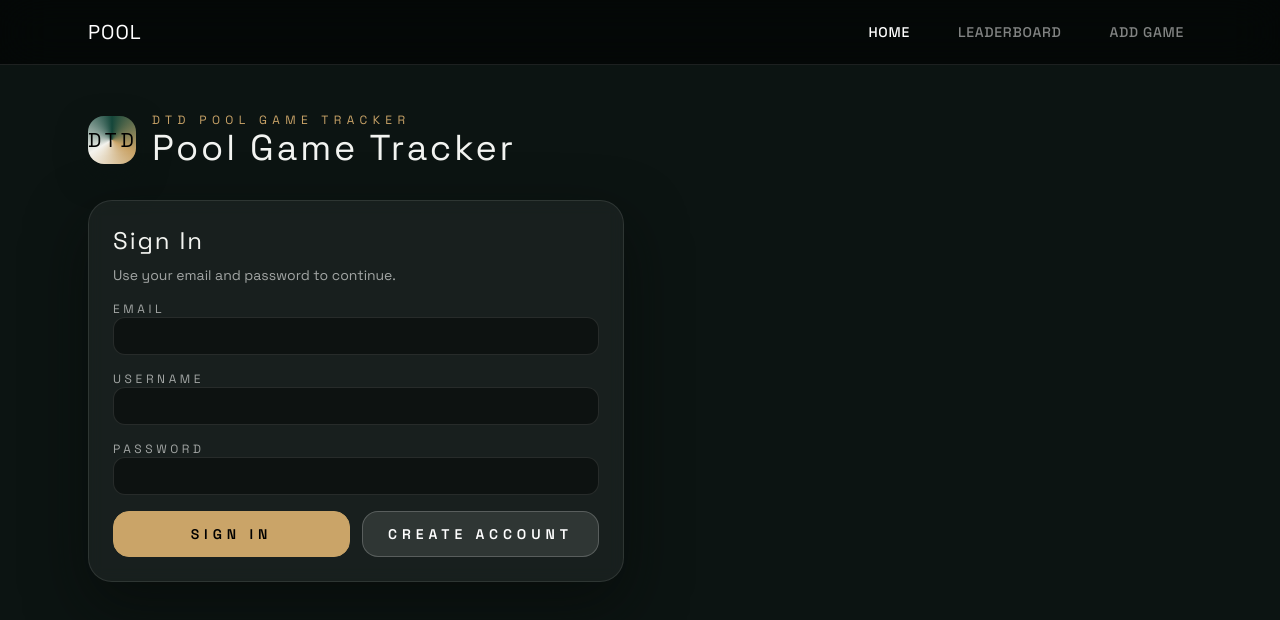
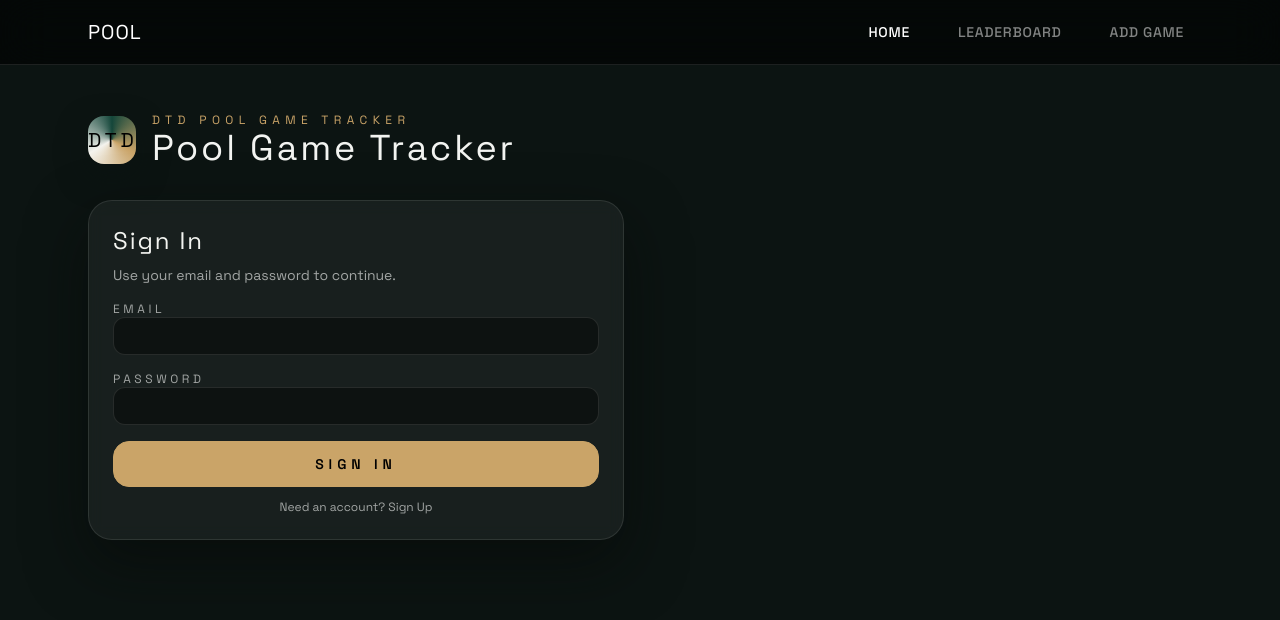
Before and after one commit to coopergolemme/pool, a Next.js app: page / in a window 1280 px wide. Shown: the top 620 px of the page. Built offline with nearby package versions, Linux system fonts and the light colour scheme; no server answers; the database is empty.

Commit message:
feat: Implement a unified AuthForm component with sign-in/sign-up toggle, type-safe authentication handlers, and improved user profile creation during sign-up.

```diff
--- a/app/add/page.tsx
+++ b/app/add/page.tsx
@@ -4,19 +4,18 @@ import { toast } from "sonner";
 import { useState, useEffect } from "react";
 import { supabase } from "../../lib/supabase/client";
 import { GameForm } from "../../components/GameForm";
-import { computeRatings, DEFAULT_RATING, DEFAULT_RD, DEFAULT_VOL, type Game } from "../../lib/glicko";
+import { computeRatings, type Game } from "../../lib/glicko";
 import { mapGame } from "../../lib/types";
-import { AuthForm } from "../../components/AuthForm";
+import { AuthForm, type AuthFormData } from "../../components/AuthForm";
 import { getConfig } from "../../lib/config";
 
 export default function AddGamePage() {
-  const [userEmail, setUserEmail] = useState<string | null>(null);
+
   const [userId, setUserId] = useState<string | null>(null);
   const [profiles, setProfiles] = useState<any[]>([]);
   const [saving, setSaving] = useState(false);
   const [authLoading, setAuthLoading] = useState(false);
   const [error, setError] = useState<string | null>(null);
-  const [success, setSuccess] = useState<string | null>(null);
   const [requireVerification, setRequireVerification] = useState(true);
 
   const [form, setForm] = useState({
@@ -38,12 +37,10 @@ export default function AddGamePage() {
     getConfig("require_verification", true).then(setRequireVerification);
 
     supabase.auth.getSession().then(({ data }) => {
-      setUserEmail(data.session?.user.email ?? null);
       setUserId(data.session?.user.id ?? null);
     });
 
     const { data: authListener } = supabase.auth.onAuthStateChange((_event, session) => {
-      setUserEmail(session?.user.email ?? null);
       setUserId(session?.user.id ?? null);
     });
 
@@ -73,25 +70,25 @@ export default function AddGamePage() {
     };
   }, [userId]);
 
-  const handleSignIn = async (authForm: any) => {
+  const handleSignIn = async (authForm: AuthFormData) => {
     if (!supabase) return;
     setAuthLoading(true);
     const { error } = await supabase.auth.signInWithPassword({
       email: authForm.email,
-      password: authForm.password,
+      password: authForm.password || "",
     });
     if (error) setError(error.message);
     setAuthLoading(false);
   };
 
-  const handleSignUp = async (authForm: any) => {
+  const handleSignUp = async (authForm: AuthFormData) => {
     if (!supabase) return;
     if (!authForm.username) return setError("Username required");
 
     setAuthLoading(true);
     const { data, error } = await supabase.auth.signUp({
       email: authForm.email,
-      password: authForm.password,
+      password: authForm.password || "",
     });
 
     if (error) {
@@ -111,7 +108,6 @@ export default function AddGamePage() {
 
     setSaving(true);
     setError(null);
-    setSuccess(null);
 
     // Basic Validation
     if (!form.playerA || !form.playerB || !form.winner) return;
@@ -153,7 +149,7 @@ export default function AddGamePage() {
       const msg = requireVerification
         ? "Game submitted! Waiting for opponent verification."
         : "Game added successfully!";
-      setSuccess(msg);
+
       toast.success(msg);
       setForm(prev => ({ ...prev, winner: "", score: "" }));
 
--- a/app/page.tsx
+++ b/app/page.tsx
@@ -6,7 +6,7 @@ import { Header } from "../components/Header";
 import { RecentGames } from "../components/RecentGames";
 import { computeRatingHistory, computeRatings, DEFAULT_RATING, DEFAULT_RD, DEFAULT_VOL, type Game } from "../lib/glicko";
 import { mapGame } from "../lib/types";
-import { AuthForm } from "../components/AuthForm";
+import { AuthForm, type AuthFormData } from "../components/AuthForm";
 import { PendingGames } from "../components/PendingGames";
 import { StreakLeaders } from "../components/StreakLeaders";
 import { UserStatsCard } from "../components/UserStatsCard";
@@ -95,24 +95,30 @@ export default function Home() {
     return null;
   }, [userId, profiles]);
 
-  const handleSignIn = async (authForm: any) => {
+  const handleSignIn = async (authForm: AuthFormData) => {
     if (!supabase) return;
     setAuthLoading(true);
     await supabase.auth.signInWithPassword({
       email: authForm.email,
-      password: authForm.password,
+      password: authForm.password || "",
     });
     refreshPage();
     setAuthLoading(false);
   };
 
-  const handleSignUp = async (authForm: any) => {
+  const handleSignUp = async (authForm: AuthFormData) => {
     if (!supabase) return;
     setAuthLoading(true);
-    await supabase.auth.signUp({
+    const { data, error } = await supabase.auth.signUp({
       email: authForm.email,
-      password: authForm.password,
+      password: authForm.password || "",
     });
+
+    if (!error && data.user?.id && authForm.username) {
+      await supabase
+        .from("profiles")
+        .upsert({ id: data.user.id, email: authForm.email, username: authForm.username }, { onConflict: "id" });
+    }
     setAuthLoading(false);
   };
 
--- a/components/AuthForm.tsx
+++ b/components/AuthForm.tsx
@@ -3,63 +3,94 @@ import { Button } from "./ui/Button";
 import { Input } from "./ui/Input";
 import { Card } from "./ui/Card";
 
+export interface AuthFormData {
+  email: string;
+  password?: string;
+  username?: string;
+}
+
 interface AuthFormProps {
-  onSignIn: (data: any) => void;
-  onSignUp: (data: any) => void;
+  onSignIn: (data: AuthFormData) => void;
+  onSignUp: (data: AuthFormData) => void;
   loading: boolean;
 }
 
 export function AuthForm({ onSignIn, onSignUp, loading }: AuthFormProps) {
+  const [isSignUp, setIsSignUp] = useState(false);
   const [form, setForm] = useState({ email: "", password: "", username: "" });
+
+  const handleSubmit = (e: React.FormEvent) => {
+    e.preventDefault();
+    if (isSignUp) {
+      onSignUp(form);
+    } else {
+      onSignIn(form);
+    }
+  };
 
   return (
     <Card>
       <h3 className="font-[var(--font-display)] text-xl tracking-[0.06em] sm:text-2xl sm:tracking-[0.08em]">
-        Sign In
+        {isSignUp ? "Create Account" : "Sign In"}
       </h3>
-      <p className="mt-2 text-sm text-white/60">Use your email and password to continue.</p>
+      <p className="mt-2 text-sm text-white/60">
+        {isSignUp
+          ? "Enter your details to create a new account."
+          : "Use your email and password to continue."}
+      </p>
       <form
         className="mt-4 space-y-4"
-        onSubmit={(e) => {
-          e.preventDefault();
-          onSignIn(form);
-        }}
+        onSubmit={handleSubmit}
         data-testid="auth-form"
       >
         <Input
           label="Email"
           type="email"
           autoComplete="email"
+          required
           value={form.email}
           onChange={(e) => setForm({ ...form, email: e.target.value })}
         />
+
+        {isSignUp && (
           <Input
             label="Username"
             type="text"
             autoComplete="username"
+            required
             value={form.username}
             onChange={(e) => setForm({ ...form, username: e.target.value })}
           />
+        )}
+
         <Input
           label="Password"
           type="password"
           autoComplete="current-password"
+          required
           value={form.password}
           onChange={(e) => setForm({ ...form, password: e.target.value })}
         />
-        <div className="grid gap-3 sm:grid-cols-2">
+
+        <div className="space-y-3">
           <Button type="submit" disabled={loading} className="w-full">
-            {loading ? "Signing In..." : "Sign In"}
+            {loading
+              ? (isSignUp ? "Creating..." : "Signing In...")
+              : (isSignUp ? "Create Account" : "Sign In")}
           </Button>
-          <Button
+
+          <div className="flex justify-center">
+            <button
               type="button"
-            variant="secondary"
+              onClick={() => setIsSignUp(!isSignUp)}
+              className="text-xs text-white/60 hover:text-white transition-colors"
               disabled={loading}
-            className="w-full"
-            onClick={() => onSignUp(form)}
             >
-            {loading ? "Creating..." : "Create Account"}
-          </Button>
+              {isSignUp
+                ? "Already have an account? Sign In"
+                : "Need an account? Sign Up"}
+            </button>
+          </div>
         </div>
       </form>
     </Card>
```
Lines whose indentation alone changed are shown as unchanged.
